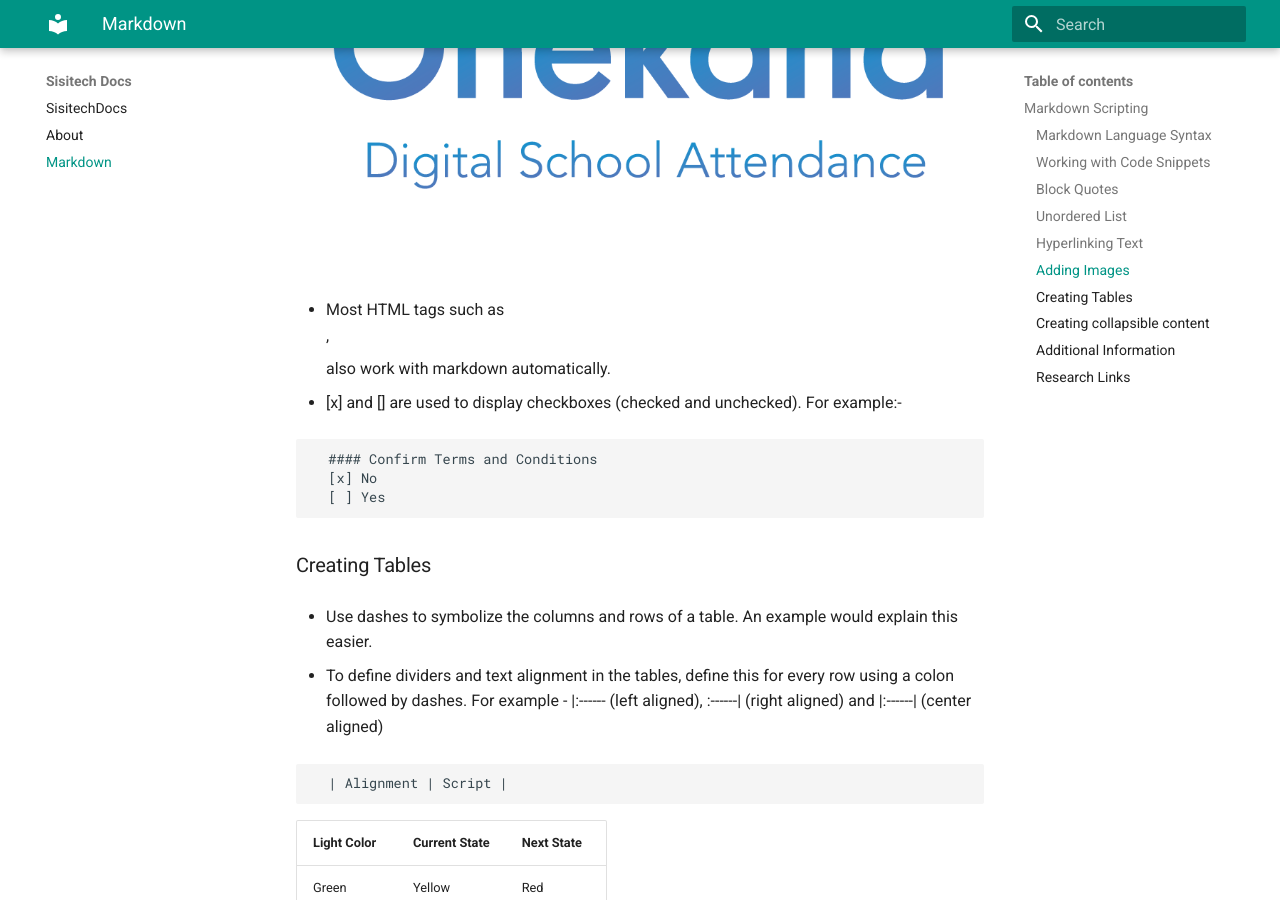
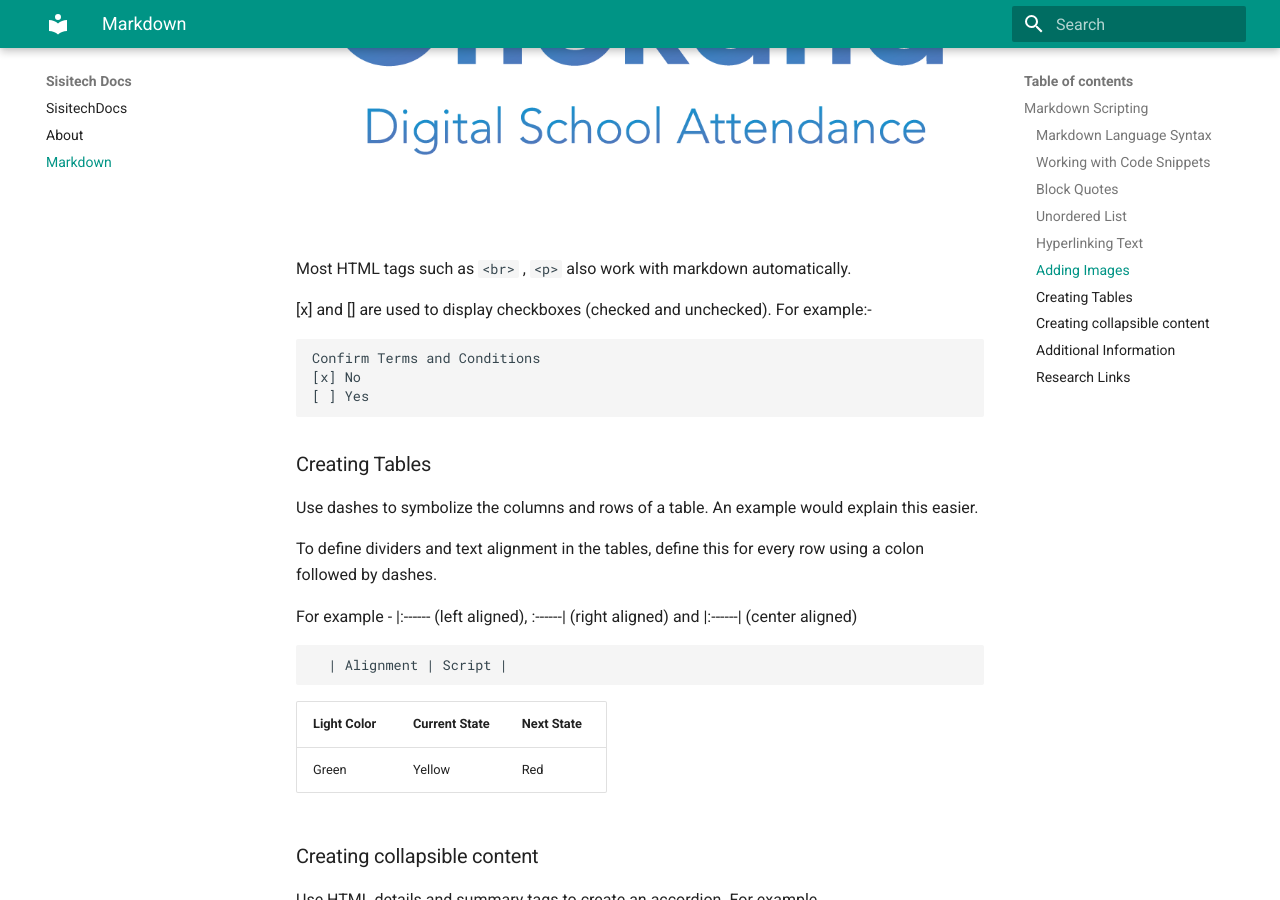
Before and after one commit to sisitech/SisitechDocs, an MkDocs documentation site: the page built from docs/markdown.md, in a window 1280 px wide and 900 px high, scrolled down 2281 px. Built offline with MkDocs 1.6.1 and Material for MkDocs 9.7.7, drawn with Linux system fonts in a browser that asks for light colours.

````diff
--- a/docs/markdown.md
+++ b/docs/markdown.md
@@ -12,7 +12,7 @@ Markdown files have an extension of .md
 
 ### Markdown Language Syntax
 
-- The “#” symbol indicates the font size of a text element for example a statement like “# readme” is rendered in HTML as a h1 element tag and “## readme” as a h2 element tag and so on and so forth. Below is an example :
+The “#” symbol indicates the font size of a text element for example a statement like “# readme” is rendered in HTML as a h1 element tag and “## readme” as a h2 element tag and so on and so forth. Below is an example :
 
 ```md
 
@@ -22,7 +22,7 @@ Markdown files have an extension of .md
 
 `Remember to add a space between the “#” and your text to render the section header elements correctly.`
 
-- Wrapping a text around ** makes the text bold for example
+Wrapping a text around ** makes the text bold for example
 
 ```md
 **Table of Contents**
@@ -33,14 +33,14 @@ while wrapping a text around one * makes the text italic.
 *More Information*
 ```
 
--	Wrapping text around `` backticks formats the text and makes it stand out. For example :
+Wrapping text around `` backticks formats the text and makes it stand out. For example :
 
 
 `Markdown scripting is great`
 
 ### Working with Code Snippets
 
-- Wrap a text around three backticks to paste a code snippet.
+Wrap a text around three backticks to paste a code snippet.
 
 ```js
 
@@ -76,35 +78,37 @@ while wrapping a text around one * makes the text italic.
 
 ### Hyperlinking Text
 
-  -	Wrap your h1 and h2 tags around square brackets to make it a hyperlink that scrolls to where the header content section is on the page. Add parentheses after the tag followed by the link-URL i.e.
+Wrap your h1 and h2 tags around square brackets to make it a hyperlink that scrolls to where the header content section is on the page. Add parentheses after the tag followed by the link-URL i.e.
 
-  `[General Installation] (#general-installation)`
+`[General Installation] (#general-installation)`
 
 ### Adding Images
 
-  -	To add an image, start the text with an “!” mark. Here is an example:-
+To add an image, start the text with an “!” mark. Here is an example:-
+
 ```md
       [![image name](image path)](image_url)
 ```
 
 [![onekana-logo](./onekana-logo.png)](https://moekedash.request.africa/)
 
-  -	Most HTML tags such as <br> , <p> also work with markdown automatically.
+Most HTML tags such as `<br>` , `<p>` also work with markdown automatically.
 
-  -	[x] and [] are used to display checkboxes (checked and unchecked). For example:-
+[x] and [] are used to display checkboxes (checked and unchecked). For example:-
 
   ```
-    #### Confirm Terms and Conditions
-    [x] No
-    [ ] Yes
+  Confirm Terms and Conditions
+  [x] No
+  [ ] Yes
   ```
 
 ### Creating Tables
 
-  - Use dashes to symbolize the columns and rows of a table. An example would explain this easier.
+Use dashes to symbolize the columns and rows of a table. An example would explain this easier.
 
-  - To define dividers and text alignment in the tables, define this for every row using a colon followed by dashes.
-  For example - |:------ (left aligned), :------| (right aligned) and |:------| (center aligned)
+To define dividers and text alignment in the tables, define this for every row using a colon followed by dashes.
+
+For example - |:------ (left aligned), :------| (right aligned) and |:------| (center aligned)
 
 ```md
   | Alignment | Script |
@@ -136,7 +140,7 @@ Use HTML details and summary tags to create an accordion. For example
 
 ### Additional Information
 
-- Markdown also supports emojis  and formulas.
+Markdown also supports emojis  and formulas.
 
 ### Research Links
 
````
Also changed, not shown: other parts of docs/markdown.md (+6 -4 lines).
